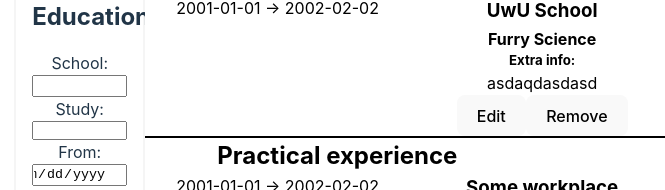
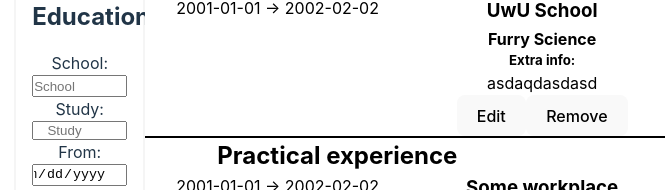
Before and after one commit to ATlexEide/cv-app, a React (Vite) app: page / in a window 1280 px wide. Shown: the part 495-685 px from the top of the page, without its empty margins (229-894 px from the left). Built offline with nearby package versions, Linux system fonts and the light colour scheme.

Commit message:
Update input placeholder value

```diff
--- a/src/Components/Inputs/Input.jsx
+++ b/src/Components/Inputs/Input.jsx
@@ -18,7 +18,7 @@ function Input({
           type={type}
           value={value}
           onChange={onChange}
-          placeholder={placeholder && label}
+          placeholder={placeholder ? label : ""}
         />
       ) : (
         <input
@@ -28,7 +28,7 @@ function Input({
           type={type}
           value={value}
           onChange={onChange}
-          placeholder={placeholder && value}
+          placeholder={placeholder ? label : ""}
         />
       )}
     </div>
```
